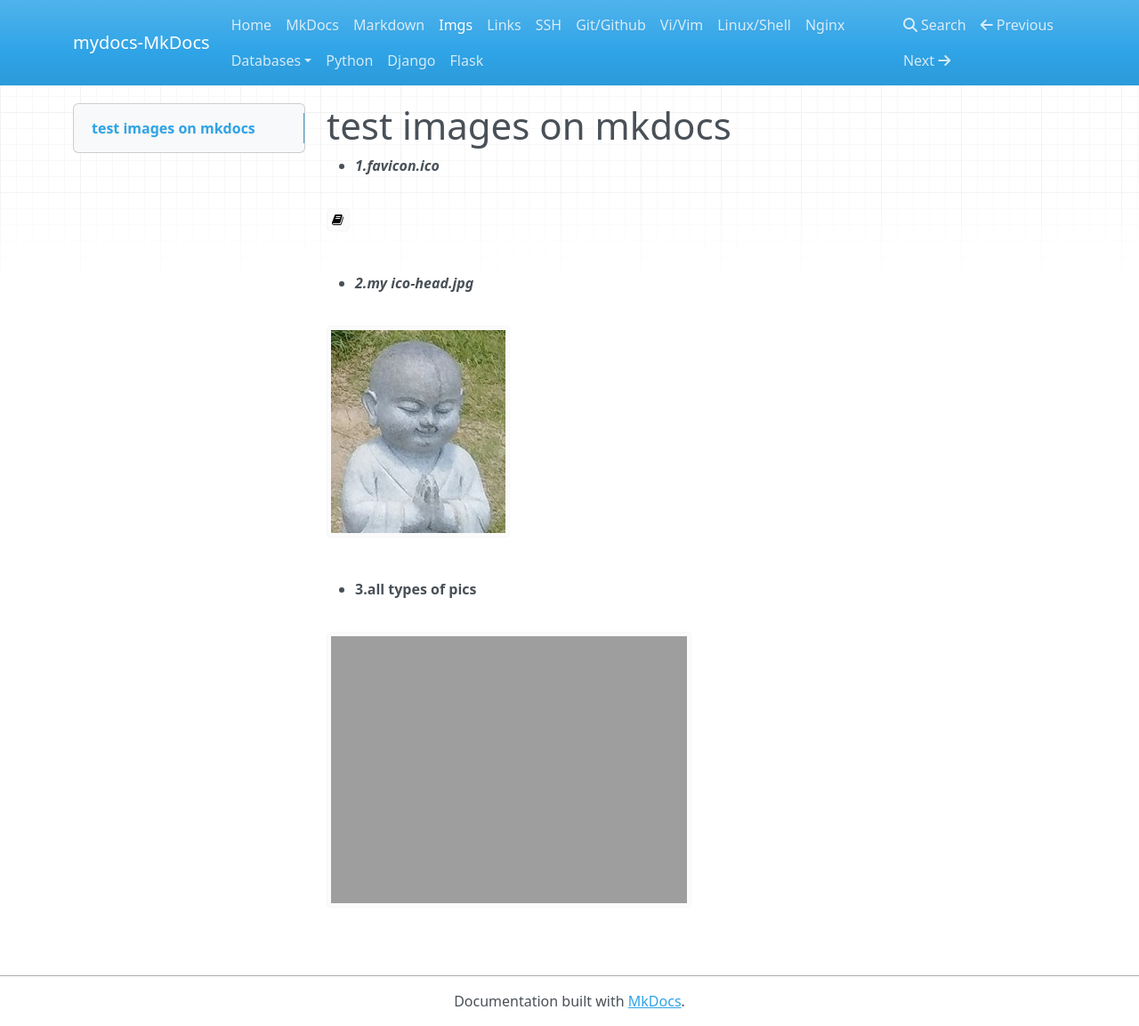
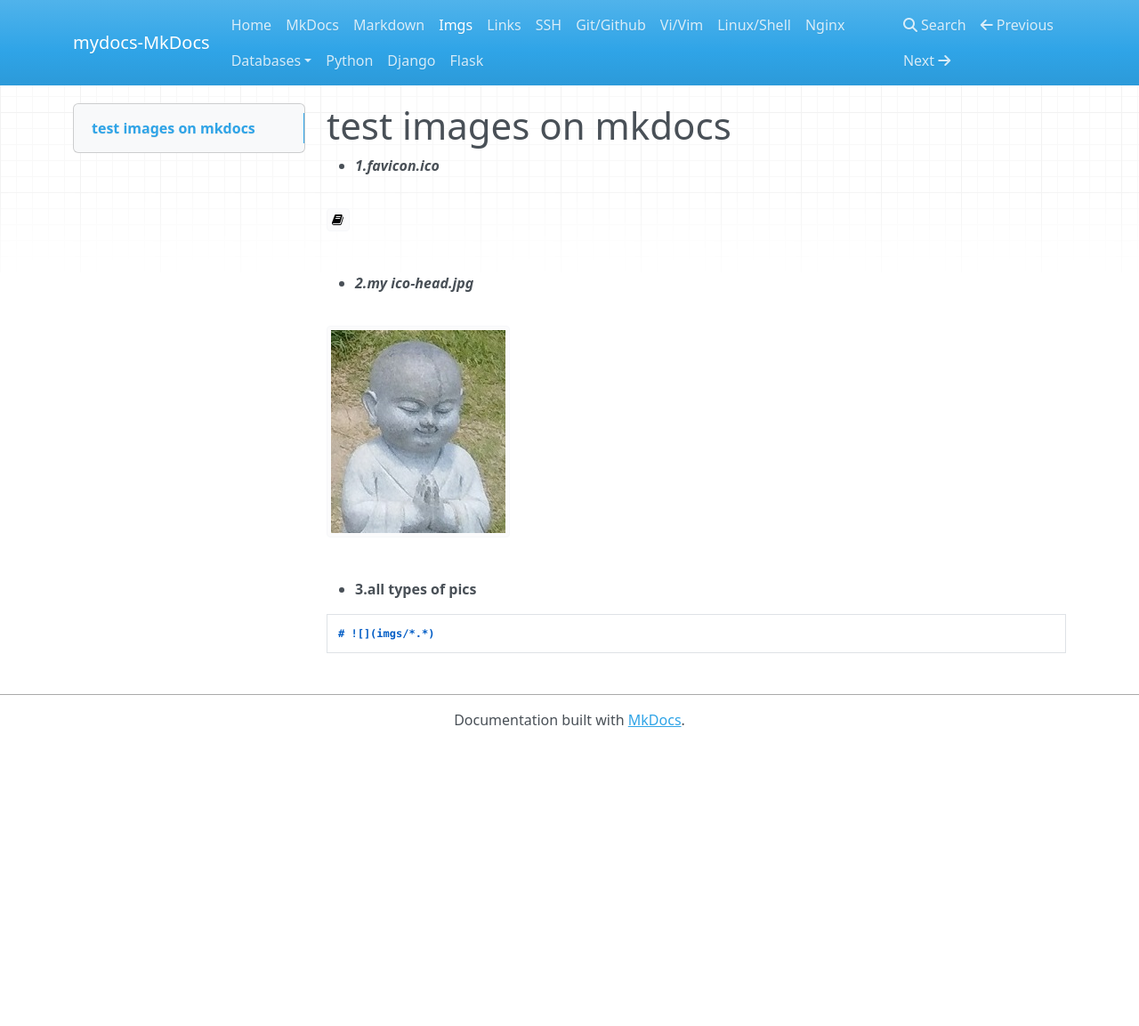
Before and after one commit to dick7/mydocs, an MkDocs documentation site: the page built from docs/imgs.md, in a window 1280 px wide and 1153 px high. Shown: the whole window at 89% size. Built offline with MkDocs 1.6.1, drawn with Linux system fonts in a browser that asks for light colours; nearby versions of some CDN libraries.

Commit message:
imgs/*.* debug

````diff
--- a/docs/imgs.md
+++ b/docs/imgs.md
@@ -9,5 +9,6 @@
 ![my-ico](imgs/ico-head.jpg)
 
 - **3.all types of pics**
-
-![](imgs/*.*)
+```
+# ![](imgs/*.*)
+```
````
